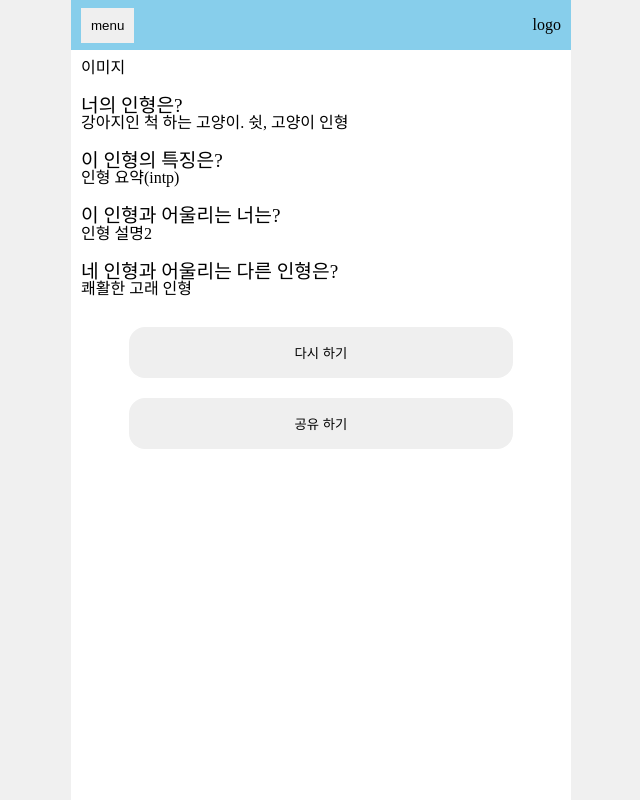
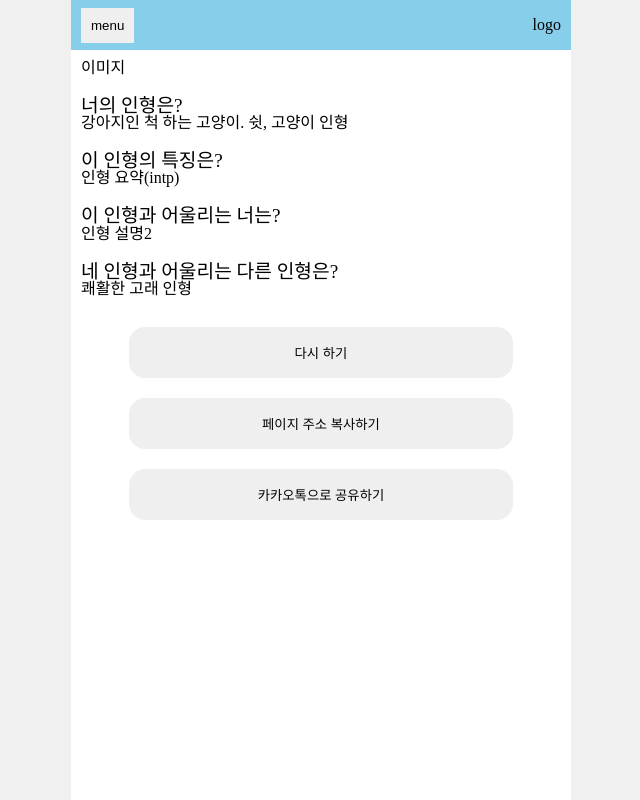
Before and after one commit to soooru/hotbi, a React (Create React App) app: page /result/intp in a window 1280 px wide. Shown: the whole page, without its empty margins (319-959 px from the left). Built offline with nearby package versions, Linux system fonts and the light colour scheme.

Commit message:
fix: 결과값 계산 로직 수정, 카카오톡 공유하기 기능 추가

```diff
--- a/src/components/HelmetComponents.tsx
+++ b/src/components/HelmetComponents.tsx
@@ -1,5 +1,6 @@
 import { Helmet } from 'react-helmet-async'
 import { useContext } from 'react'
+import ogImage from 'assets/images/npc-sol.jpg'
 
 import { AppInfo } from 'contexts/AppInfo'
 export default function HelmetComponents(props: { title: string }) {
@@ -12,6 +13,7 @@ export default function HelmetComponents(props: { title: string }) {
         {props.title}
       </title>
       <meta property="og:title" content={appName + props.title} />
+      <meta property="og:image" content={ogImage} />
     </Helmet>
   )
 }
--- /dev/null
+++ b/src/components/ShareButton.tsx
@@ -0,0 +1,26 @@
+import { useEffect } from 'react'
+import { shareKakao } from 'utils/ShareKakaoTalk'
+
+interface Props {
+  result?: string
+}
+
+function ShareButton({ result }: Props) {
+  useEffect(() => {
+    const script = document.createElement('script')
+    script.src = 'https://developers.kakao.com/sdk/js/kakao.js'
+    script.async = true
+    document.body.appendChild(script)
+    return () => {
+      document.body.removeChild(script)
+    }
+  }, [])
+
+  return (
+    <button onClick={() => shareKakao(result)}>
+      <span>카카오톡으로 공유하기</span>
+    </button>
+  )
+}
+
+export default ShareButton
--- a/src/pages/Question.tsx
+++ b/src/pages/Question.tsx
@@ -37,11 +37,15 @@ const AnswerBox = styled.div`
     padding: 6px;
   }
 `
+const LoadingWrap = styled.div`
+  margin-top: 80px;
+  text-algin: center;
+  font-size: 1.2rem;
+`
 
 export default function Question() {
   const [questionOrder, setOrderNum] = useState<number>(0)
   const [questionList, setQuestionList] = useState<questionType[]>([])
-  const [result, setResult] = useState<any>({})
   const [tempResult, setTempResult] = useState<tempResultType[]>([
     { type: 'default', result: [] },
     { type: 'group1', result: [] },
@@ -124,15 +128,15 @@ export default function Question() {
       }
     })
 
+    console.log('tempResult', tempResult)
     //가산점에 따른 결과값 정리
-    allResults.forEach((item: string) => {
-      setResult((current: any) => {
-        current[item] = (current[item] || 0) + 1
-        return { ...current }
-      })
-    })
+    const result = allResults.reduce((accu: any, curr: any) => {
+      accu[curr] = (accu[curr] || 0) + 1
+      return accu
+    }, {})
 
-    //최종 결과값 구하기
+    console.log('result', result)
+
     const requestCharactor = [
       ['I', 'E'],
       ['S', 'N'],
@@ -166,7 +170,7 @@ export default function Question() {
     <>
       <HelmetComponents title=":질문" />
       {isLoading ? (
-        <div>손님에게 맞는 인형을 골라 숨을 불어넣을게요.</div>
+        <LoadingWrap>손님에게 맞는 인형을 골라 숨을 불어넣을게요.</LoadingWrap>
       ) : (
         <div>
           <ProcessBar total={questionList.length} now={questionOrder} />
--- a/src/pages/Result.tsx
+++ b/src/pages/Result.tsx
@@ -4,6 +4,7 @@ import { useParams, NavLink } from 'react-router-dom'
 import axios from 'api'
 import styled from 'styled-components'
 import Toast from 'components/Toast'
+import ShareButton from 'components/ShareButton'
 
 interface result {
   name?: string
@@ -97,8 +98,9 @@ export default function Result() {
               handleCopyClipBoard(window.location.href)
             }}
           >
-            <span>공유 하기</span>
+            <span>페이지 주소 복사하기</span>
           </button>
+          <ShareButton result={yourResult?.name} />
         </div>
       </WrapBox>
       <Toast text={toastText} active={toastState} />
--- /dev/null
+++ b/src/utils/ShareKakaoTalk.js
@@ -0,0 +1,18 @@
+export const shareKakao = (text) => {
+  // url이 id값에 따라 변경되기 때문에 route를 인자값으로 받아줌
+  if (window.Kakao) {
+    const kakao = window.Kakao
+    if (!kakao.isInitialized()) {
+      kakao.init(process.env.REACT_APP_SHARE_KAKAO_KEY) // 카카오에서 제공받은 javascript key를 넣어줌 -> .env파일에서 호출시킴
+    }
+
+    kakao.Share.sendDefault({
+      objectType: 'text',
+      text: `마법의 인형가게 : ${text}`,
+      link: {
+        mobileWebUrl: window.location.href,
+        webUrl: window.location.href,
+      },
+    })
+  }
+}
```
Also changed, not shown: 1 other file (tests, documents, lock files or other folders).
